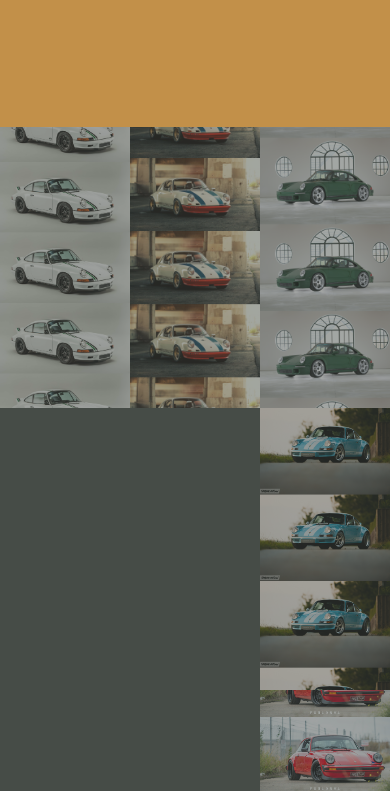
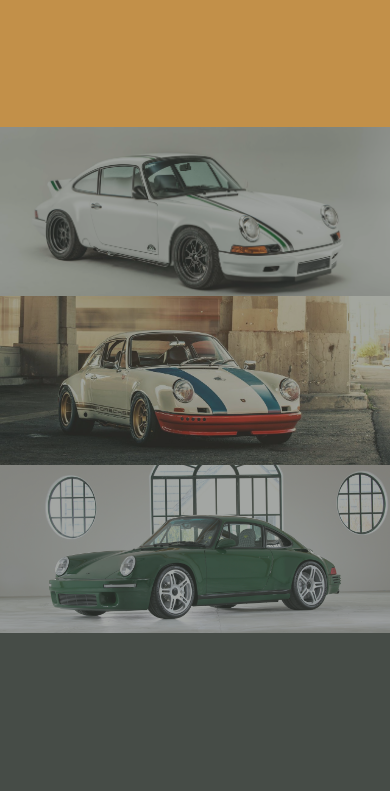
Before and after one commit to mreed4/responsive-club, a plain HTML site: page index.html in a window 390 px wide. Shown: the part 2405-3196 px from the top of the page. Drawn offline with nearby package versions, Linux system fonts and the light colour scheme; a script that the page names is missing; a web font is replaced by a local one.

Commit message:
Gallery is now responsive (with some bugs)

```diff
--- a/css/styles.css
+++ b/css/styles.css
@@ -327,6 +327,18 @@ section {
   grid-auto-flow: row;
 }
 
+@media only screen and (max-width: 811px) {
+  #gallery {
+    grid: repeat(3, 45vh) / repeat(2, 1fr);
+  }
+}
+
+@media only screen and (max-width: 415px) {
+  #gallery {
+    grid: repeat(6, 20vh) / 1fr;
+  }
+}
+
 #gallery > div {
   width: 100%;
   cursor: pointer;
@@ -359,6 +371,13 @@ section {
   grid-row: 2 / span 2;
 }
 
+@media only screen and (max-width: 811px) {
+  #gallery > div:nth-child(4) {
+    grid-column: auto;
+    grid-row: auto;
+  }
+}
+
 #gallery > div:nth-child(5) {
   background-image: url("../images/cars/porsche-gallery-2.jpg");
   background-position: top;
```
